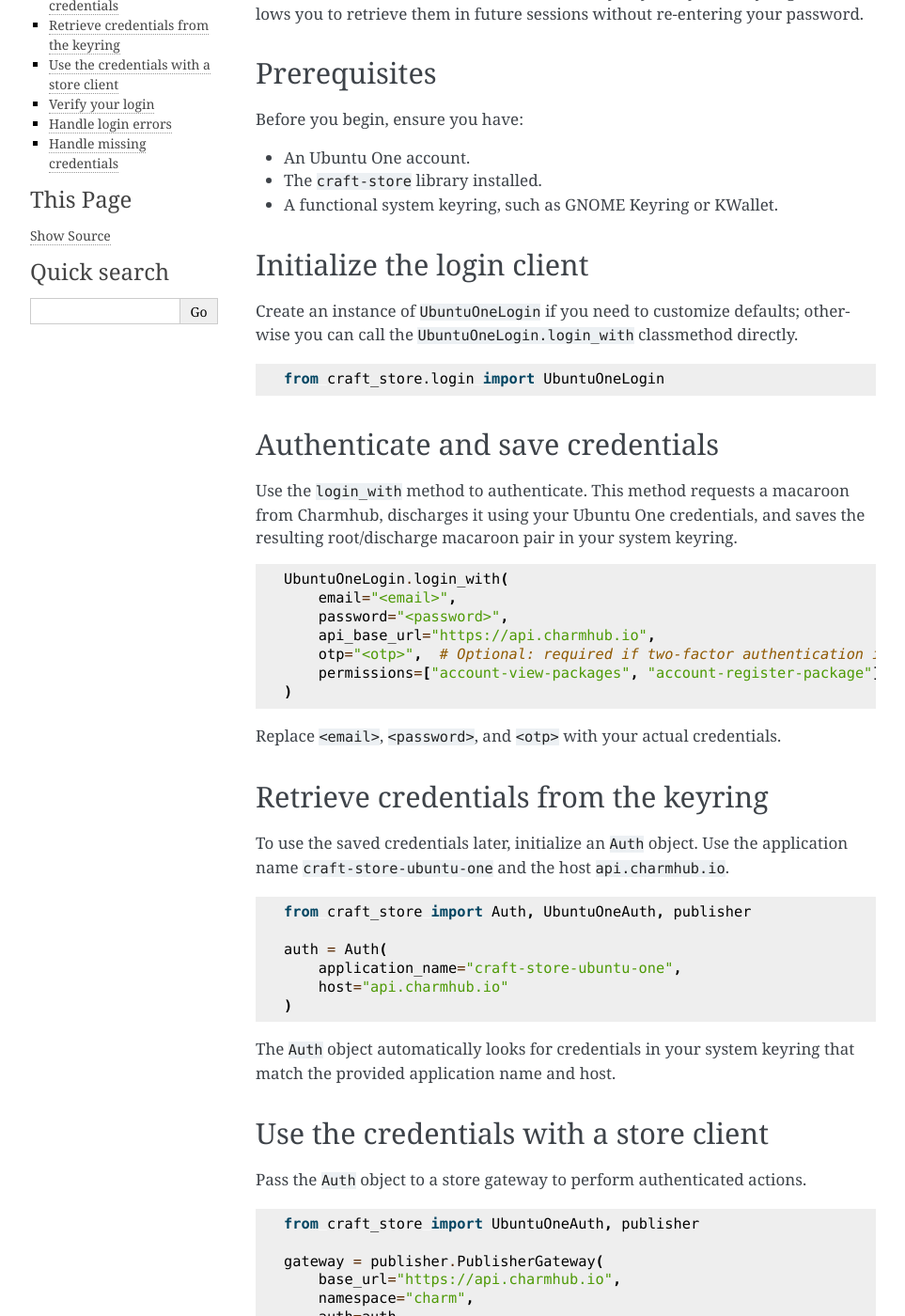
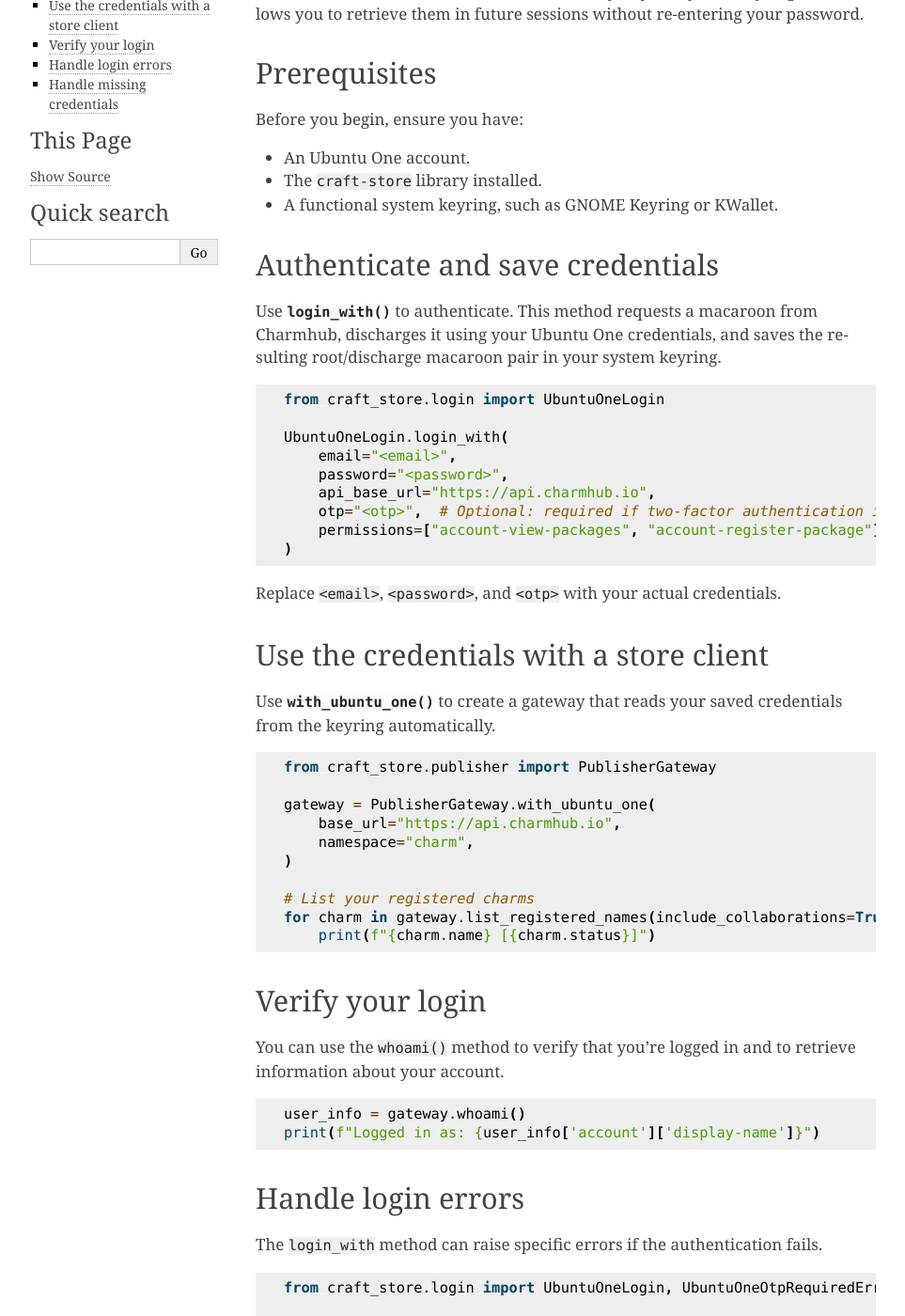
Before and after one commit to canonical/craft-store, a Sphinx documentation site: the page built from docs/how-to/login-ubuntu-one-keyring.rst, in a window 1280 px wide and 1400 px high, scrolled down 204 px. Shown: the whole window at 94% size, without its empty margins (148-1111 px from the left). Built offline with Sphinx 7.4.7, drawn with Linux system fonts in a browser that asks for light colours; some of the changed text lies outside the part shown.

Commit message:
docs: improved login API

```diff
--- a/docs/how-to/login-ubuntu-one-keyring.rst
+++ b/docs/how-to/login-ubuntu-one-keyring.rst
@@ -16,24 +16,16 @@
 *   The ``craft-store`` library installed.
 *   A functional system keyring, such as GNOME Keyring or KWallet.
 
-Initialize the login client
----------------------------
+Authenticate and save credentials
+----------------------------------
 
-Create an instance of ``UbuntuOneLogin`` if you need to customize defaults; otherwise
-you can call the ``UbuntuOneLogin.login_with`` classmethod directly.
+Use :meth:`~craft_store.login.UbuntuOneLogin.login_with` to authenticate. This method
+requests a macaroon from Charmhub, discharges it using your Ubuntu One credentials,
+and saves the resulting root/discharge macaroon pair in your system keyring.
 
 .. code-block:: python
 
    from craft_store.login import UbuntuOneLogin
-
-Authenticate and save credentials
----------------------------------
-
-Use the ``login_with`` method to authenticate. This method requests a macaroon from
-Charmhub, discharges it using your Ubuntu One credentials, and saves the resulting
-root/discharge macaroon pair in your system keyring.
-
-.. code-block:: python
 
    UbuntuOneLogin.login_with(
        email="<email>",
@@ -45,38 +37,19 @@
 
 Replace ``<email>``, ``<password>``, and ``<otp>`` with your actual credentials.
 
-Retrieve credentials from the keyring
--------------------------------------
+Use the credentials with a store client
+---------------------------------------
 
-To use the saved credentials later, initialize an ``Auth`` object. Use the
-application name ``craft-store-ubuntu-one`` and the host ``api.charmhub.io``.
+Use :meth:`~craft_store.publisher.PublisherGateway.with_ubuntu_one` to create a
+gateway that reads your saved credentials from the keyring automatically.
 
 .. code-block:: python
 
-   from craft_store import Auth, UbuntuOneAuth, publisher
+   from craft_store.publisher import PublisherGateway
 
-   auth = Auth(
-       application_name="craft-store-ubuntu-one",
-       host="api.charmhub.io"
-   )
-
-The ``Auth`` object automatically looks for credentials in your system keyring that
-match the provided application name and host.
-
-Use the credentials with a store client
----------------------------------------
-
-Pass the ``Auth`` object to a store gateway to perform authenticated actions.
-
-.. code-block:: python
-
-   from craft_store import UbuntuOneAuth, publisher
-
-   gateway = publisher.PublisherGateway(
+   gateway = PublisherGateway.with_ubuntu_one(
        base_url="https://api.charmhub.io",
        namespace="charm",
-       auth=auth,
-       httpx_auth=UbuntuOneAuth(auth=auth, api_base_url="https://api.charmhub.io"),
    )
 
    # List your registered charms
@@ -101,20 +74,21 @@
 
 .. code-block:: python
 
-   from craft_store import errors
+   from craft_store.login import UbuntuOneLogin, UbuntuOneOtpRequiredError, UbuntuOneCredentialsError
 
    try:
        UbuntuOneLogin.login_with(...)
-   except errors.UbuntuOneOtpRequiredError:
+   except UbuntuOneOtpRequiredError:
        print("Your account requires two-factor authentication. Please provide an OTP.")
-   except errors.UbuntuOneCredentialsError:
+   except UbuntuOneCredentialsError:
        print("Invalid email, password, or OTP.")
 
 Handle missing credentials
 --------------------------
 
-If you try to retrieve credentials that aren't in the keyring, ``Auth`` raises a
-``CredentialsUnavailable`` error. You should catch this error to prompt the user to
+If you try to use the gateway but no credentials are found in the keyring,
+``PublisherGateway.with_ubuntu_one`` will succeed but the first API call will
+raise a ``CredentialsUnavailable`` error. Catch this error to prompt the user to
 log in.
 
 .. code-block:: python
@@ -122,7 +96,6 @@
    from craft_store import errors
 
    try:
-       # This happens automatically when the gateway uses auth
        names = gateway.list_registered_names()
    except errors.CredentialsUnavailable:
        print("No credentials found. Run the login step first.")
```
